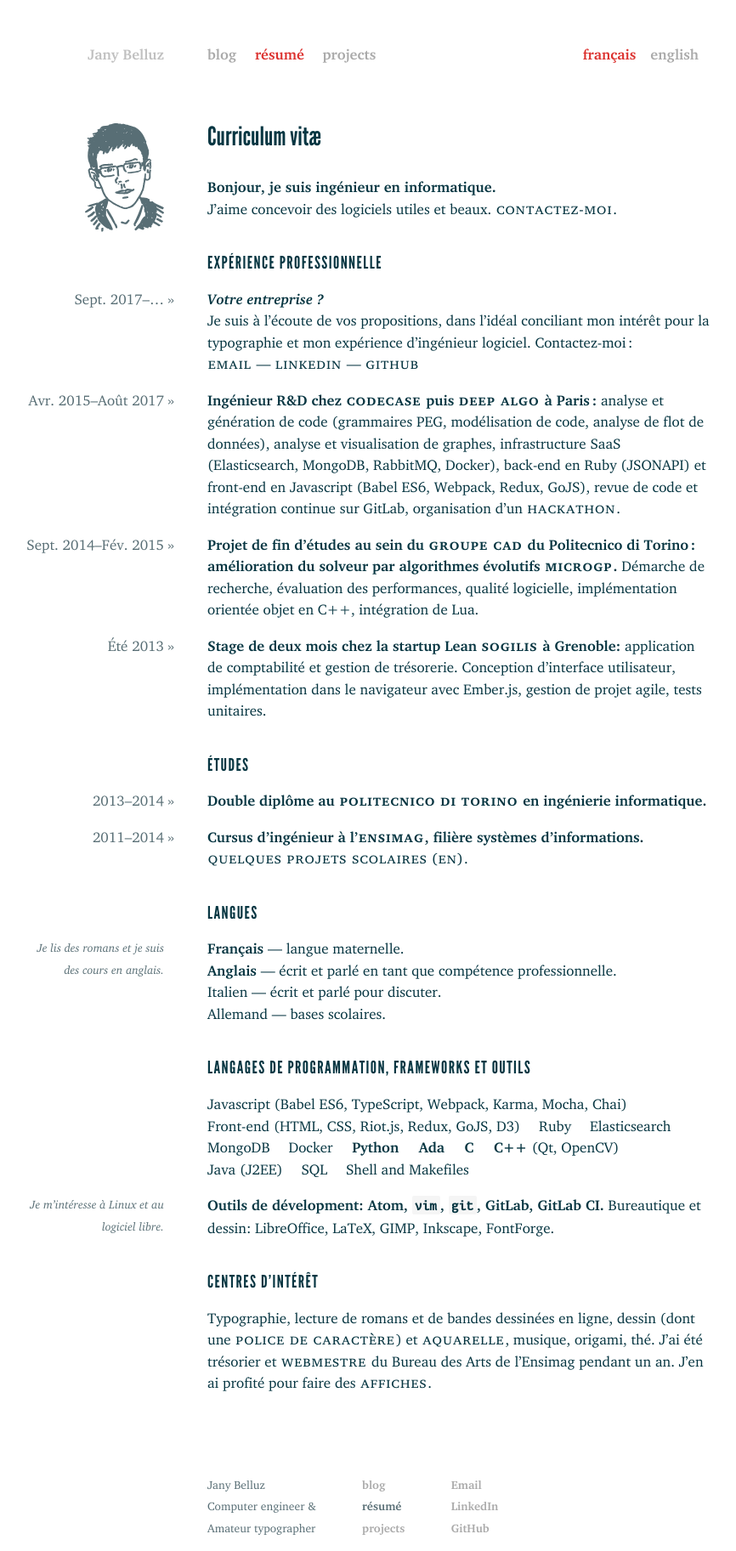
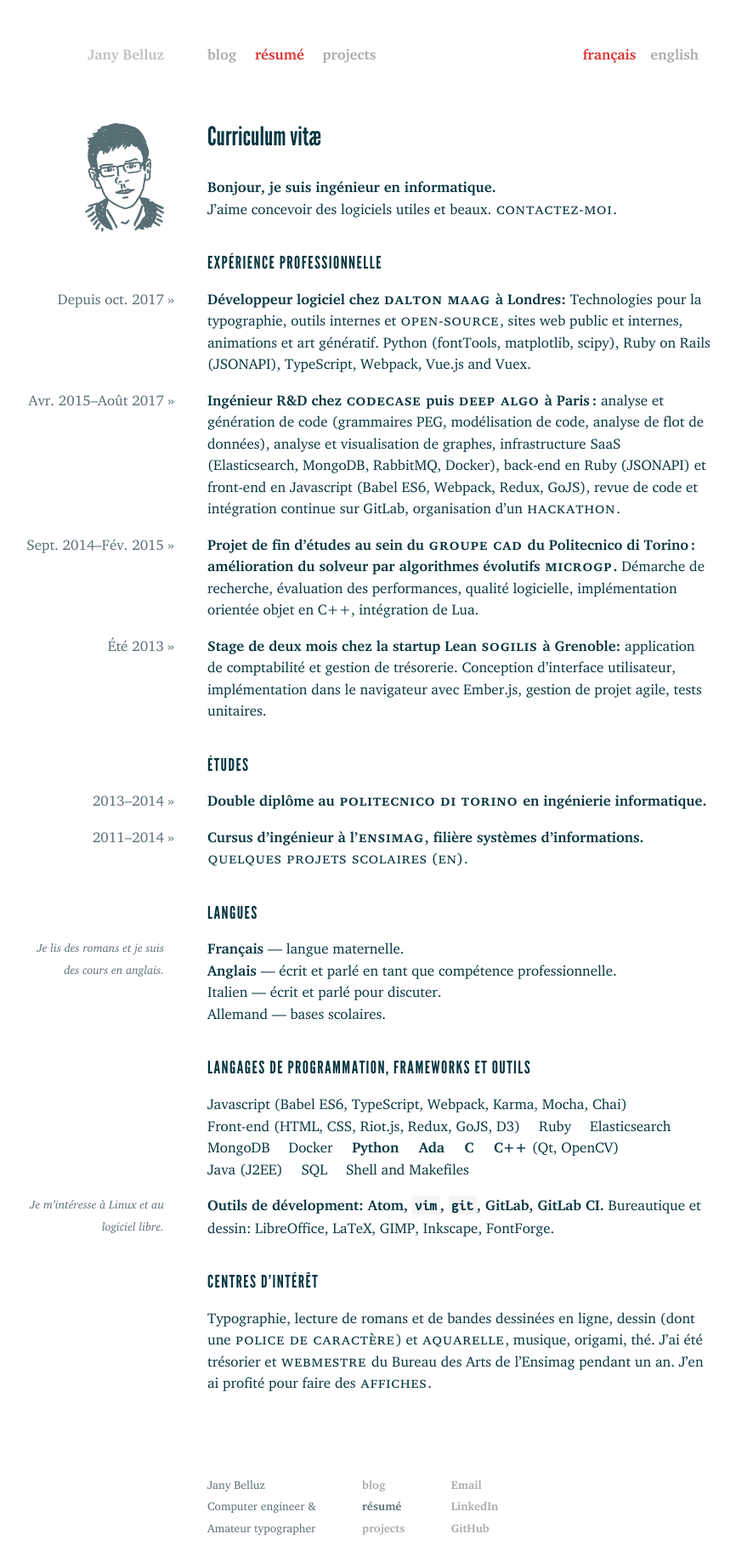
Before and after one commit to belluzj/belluzj.github.io, a Jekyll site: the page built from cv.markdown, in a window 1280 px wide. Shown: the whole page at 85% size, without its empty margins (209-1075 px from the left). Built offline with Jekyll 4.4.1, drawn with Linux system fonts in a browser that asks for light colours.

Commit message:
Update résumé

```diff
--- a/cv.markdown
+++ b/cv.markdown
@@ -21,13 +21,15 @@ J'aime concevoir des logiciels utiles et beaux.
 ### Expérience professionnelle
 {:.clearer}
 
-Sept. 2017–…
+Depuis oct. 2017
 {:.margin.time}
 
-***Votre entreprise ?*** \\
-Je suis à l'écoute de vos propositions, dans l'idéal conciliant mon intérêt pour
-la typographie et mon expérience d'ingénieur logiciel. Contactez-moi :
-<a href="mailto:&#106;&#097;&#110;&#121;&#046;&#098;&#101;&#108;&#108;&#117;&#122;&#064;&#104;&#111;&#116;&#109;&#097;&#105;&#108;&#046;&#102;&#114;">Email</a>&nbsp;—&nbsp;<a href="http://www.linkedin.com/pub/jany-belluz/79/ba5/16b">LinkedIn</a>&nbsp;—&nbsp;<a href="https://github.com/belluzj">GitHub</a>
+**Développeur logiciel chez [Dalton Maag](http://www.daltonmaag.com/) à Londres:**
+Technologies pour la typographie, outils internes et
+[open-source](https://github.com/googlei18n/glyphsLib),
+sites web public et internes, animations et art génératif.
+Python (fontTools, matplotlib, scipy), Ruby on Rails (JSONAPI),
+TypeScript, Webpack, Vue.js and Vuex.
 
 Avr. 2015–Août 2017
 {:.margin.time}
```
Also changed, not shown: resume.markdown (+6 -5 lines).
